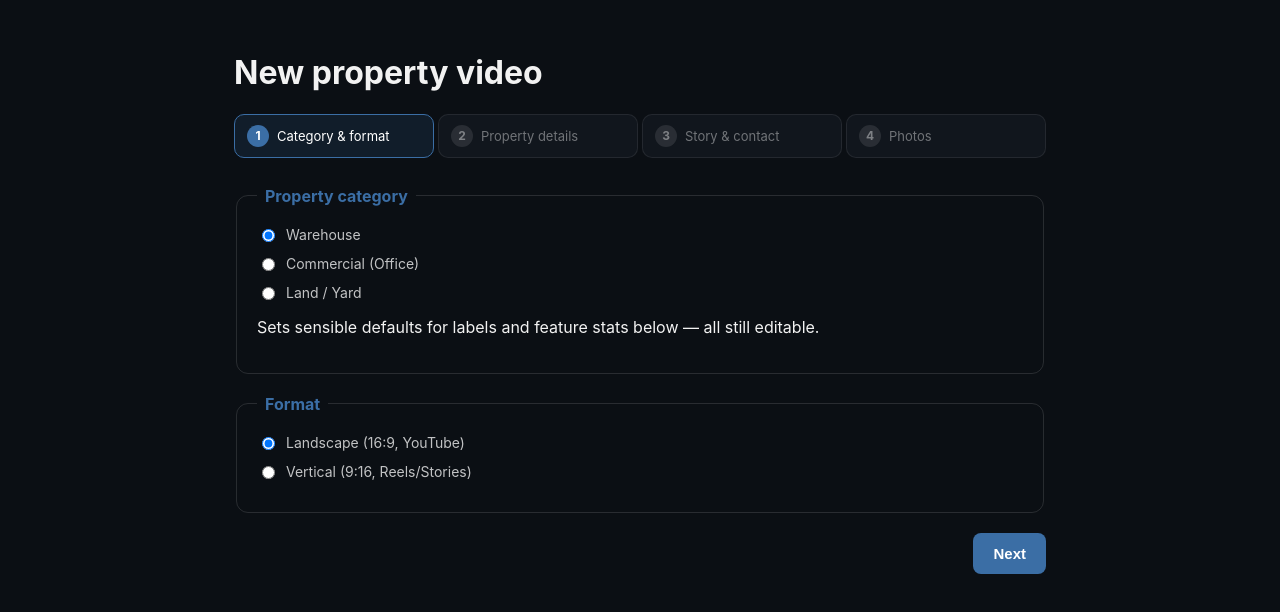
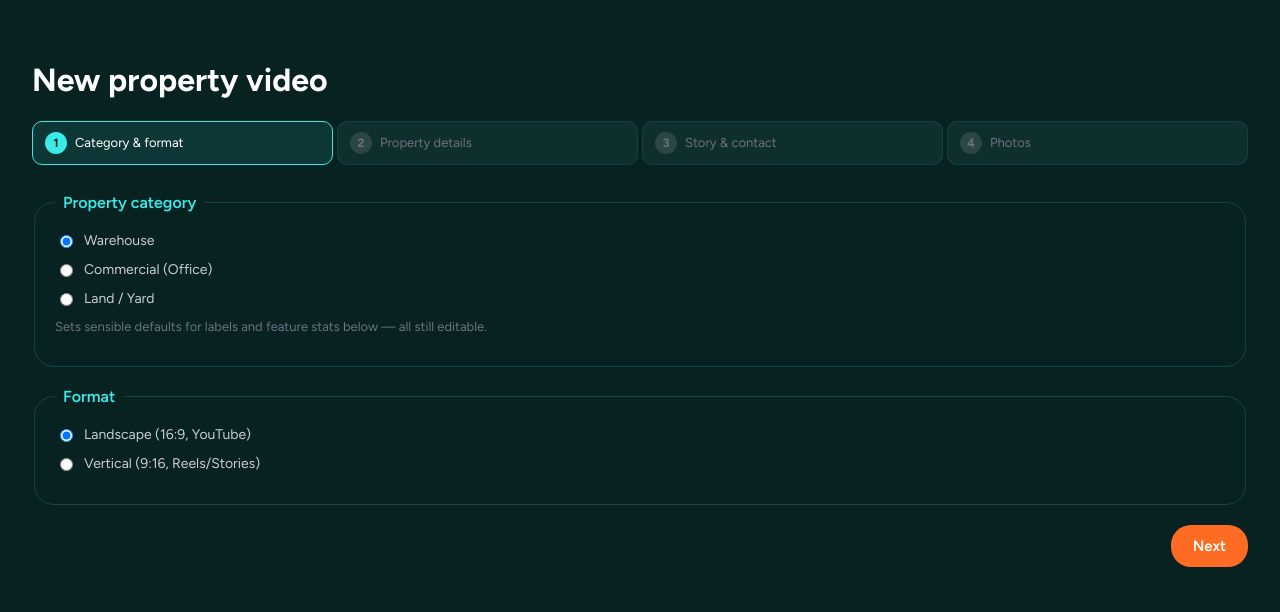
Before and after one commit to blendproperty/video, a Next.js app in the folder web/: page /new in a window 1280 px wide. Shown: the top 612 px of the page. Built offline with nearby package versions, Linux system fonts and the light colour scheme.

Commit message:
Apply Midpoint CI: cyan-black/cyan/orange palette, 20px radius, 1400px container

```diff
--- a/web/app/globals.css
+++ b/web/app/globals.css
@@ -1,43 +1,76 @@
+/* Midpoint CI
+   -----------
+   Cyan-black background, bright cyan primary accent (used heavily),
+   reflective orange as the secondary/CTA colour, grey-200/grey-400
+   neutrals, white. Figtree throughout (loaded in layout.tsx), 20px corner
+   radius, 1400px max container width. */
+
+:root {
+  --mp-cyan-black: #082121;
+  --mp-cyan-black-alt: #0f2e2e;
+  --mp-cyan: #39eae6;
+  --mp-orange: #fe6c23;
+  --mp-grey-200: #cacdd5;
+  --mp-grey-400: #6d7280;
+  --mp-white: #ffffff;
+  --mp-radius: 20px;
+}
+
 * {
   box-sizing: border-box;
 }
 
 body {
   margin: 0;
-  font-family: -apple-system, 'Segoe UI', Roboto, Arial, sans-serif;
-  background: #0b0f14;
-  color: #f2f2f2;
+  background: var(--mp-cyan-black);
+  color: var(--mp-white);
 }
 
 .page {
-  max-width: 860px;
+  max-width: 1400px;
   margin: 0 auto;
-  padding: 32px 24px 80px;
+  padding: 40px 32px 96px;
 }
 
 .page-header {
   display: flex;
   justify-content: space-between;
   align-items: center;
-  margin-bottom: 24px;
+  margin-bottom: 32px;
+}
+
+.brand-mark {
+  display: flex;
+  align-items: center;
+  gap: 12px;
+}
+
+.brand-mark img {
+  height: 28px;
 }
 
 .auth-page {
   min-height: 100vh;
   display: flex;
+  flex-direction: column;
   align-items: center;
   justify-content: center;
+  gap: 40px;
+}
+
+.auth-logo {
+  height: 40px;
 }
 
 .auth-card {
-  width: 340px;
+  width: 360px;
   display: flex;
   flex-direction: column;
   gap: 14px;
-  padding: 32px;
-  border-radius: 16px;
-  background: #11161d;
-  border: 1px solid rgba(255, 255, 255, 0.08);
+  padding: 36px;
+  border-radius: var(--mp-radius);
+  background: var(--mp-cyan-black-alt);
+  border: 1px solid rgba(57, 234, 230, 0.15);
 }
 
 .auth-card label,
@@ -46,18 +79,25 @@ body {
   flex-direction: column;
   gap: 6px;
   font-size: 14px;
-  color: rgba(255, 255, 255, 0.75);
+  color: var(--mp-grey-200);
   margin-bottom: 12px;
 }
 
 input,
 textarea {
-  background: #0b0f14;
-  border: 1px solid rgba(255, 255, 255, 0.15);
-  border-radius: 8px;
+  background: var(--mp-cyan-black);
+  border: 1px solid rgba(202, 205, 213, 0.25);
+  border-radius: 10px;
   padding: 10px 12px;
-  color: #fff;
+  color: var(--mp-white);
   font-size: 14px;
+  font-family: inherit;
+}
+
+input:focus,
+textarea:focus {
+  outline: none;
+  border-color: var(--mp-cyan);
 }
 
 textarea {
@@ -67,13 +107,14 @@ textarea {
 
 button,
 .primary-button {
-  background: #3b6ea5;
-  color: #fff;
+  background: var(--mp-orange);
+  color: var(--mp-white);
   border: none;
-  border-radius: 8px;
-  padding: 12px 20px;
+  border-radius: var(--mp-radius);
+  padding: 12px 22px;
   font-size: 15px;
   font-weight: 600;
+  font-family: inherit;
   cursor: pointer;
   text-decoration: none;
   display: inline-block;
@@ -81,29 +122,35 @@ button,
 
 .secondary-button {
   background: transparent;
-  color: rgba(255, 255, 255, 0.85);
-  border: 1px solid rgba(255, 255, 255, 0.25);
+  color: var(--mp-white);
+  border: 1px solid var(--mp-grey-400);
 }
 
 .link-button {
   background: none;
-  color: rgba(255, 255, 255, 0.6);
+  color: var(--mp-grey-200);
   padding: 0;
   font-size: 13px;
   text-decoration: underline;
 }
 
 fieldset {
-  border: 1px solid rgba(255, 255, 255, 0.12);
-  border-radius: 12px;
+  border: 1px solid rgba(57, 234, 230, 0.18);
+  border-radius: var(--mp-radius);
   padding: 20px;
   margin-bottom: 20px;
 }
 
 legend {
   padding: 0 8px;
-  font-weight: 700;
-  color: #3b6ea5;
+  font-weight: 600;
+  color: var(--mp-cyan);
+}
+
+.hint-text {
+  font-size: 13px;
+  color: var(--mp-grey-400);
+  margin: 4px 0 12px;
 }
 
 .radio-row {
@@ -116,6 +163,19 @@ legend {
   display: grid;
   grid-template-columns: repeat(auto-fit, minmax(180px, 1fr));
   gap: 0 16px;
+}
+
+.stats-grid {
+  display: flex;
+  flex-direction: column;
+  gap: 8px;
+  margin-bottom: 16px;
+}
+
+.stats-row {
+  display: grid;
+  grid-template-columns: 1fr 1fr;
+  gap: 12px;
 }
 
 /* --- Multi-step wizard (new video form) --------------------------------- */
@@ -136,9 +196,9 @@ legend {
   padding: 10px 12px;
   border-radius: 10px;
   font-size: 13px;
-  color: rgba(255, 255, 255, 0.4);
-  background: #11161d;
-  border: 1px solid rgba(255, 255, 255, 0.08);
+  color: var(--mp-grey-400);
+  background: var(--mp-cyan-black-alt);
+  border: 1px solid rgba(57, 234, 230, 0.1);
 }
 
 .wizard-step-index {
@@ -148,30 +208,30 @@ legend {
   width: 22px;
   height: 22px;
   border-radius: 50%;
-  background: rgba(255, 255, 255, 0.1);
+  background: rgba(202, 205, 213, 0.15);
   font-size: 12px;
   font-weight: 700;
   flex-shrink: 0;
 }
 
 .wizard-step.active {
-  color: #fff;
-  border-color: #3b6ea5;
-  background: rgba(59, 110, 165, 0.15);
+  color: var(--mp-white);
+  border-color: var(--mp-cyan);
+  background: rgba(57, 234, 230, 0.1);
 }
 
 .wizard-step.active .wizard-step-index {
-  background: #3b6ea5;
-  color: #fff;
+  background: var(--mp-cyan);
+  color: var(--mp-cyan-black);
 }
 
 .wizard-step.done {
-  color: rgba(255, 255, 255, 0.75);
+  color: var(--mp-grey-200);
 }
 
 .wizard-step.done .wizard-step-index {
-  background: rgba(76, 175, 80, 0.35);
-  color: #fff;
+  background: rgba(57, 234, 230, 0.35);
+  color: var(--mp-cyan-black);
 }
 
 .wizard-nav {
@@ -193,28 +253,28 @@ legend {
 }
 
 .photo-slot {
-  border: 1px solid rgba(255, 255, 255, 0.1);
-  border-radius: 10px;
+  border: 1px solid rgba(202, 205, 213, 0.15);
+  border-radius: 12px;
   padding: 14px;
-  background: #0e1319;
+  background: var(--mp-cyan-black-alt);
 }
 
 .photo-slot span {
   font-weight: 600;
-  color: #fff;
+  color: var(--mp-white);
 }
 
 .photo-slot small {
-  color: rgba(255, 255, 255, 0.45);
+  color: var(--mp-grey-400);
 }
 
 .photo-slot-filled {
-  border-color: rgba(76, 175, 80, 0.5);
-  background: rgba(76, 175, 80, 0.06);
+  border-color: rgba(57, 234, 230, 0.5);
+  background: rgba(57, 234, 230, 0.05);
 }
 
 .photo-slot-filename {
-  color: #8bc98f !important;
+  color: var(--mp-cyan) !important;
   word-break: break-all;
 }
 
@@ -235,20 +295,25 @@ legend {
   display: flex;
   justify-content: space-between;
   padding: 14px 16px;
-  border-radius: 10px;
-  background: #11161d;
-  color: #fff;
+  border-radius: 12px;
+  background: var(--mp-cyan-black-alt);
+  color: var(--mp-white);
   text-decoration: none;
+  border: 1px solid rgba(57, 234, 230, 0.1);
 }
 
 .status {
   font-size: 12px;
   text-transform: uppercase;
-  padding: 3px 8px;
+  padding: 3px 10px;
   border-radius: 999px;
-  background: rgba(255, 255, 255, 0.1);
+  background: rgba(202, 205, 213, 0.15);
 }
 
-.status-done { background: rgba(76, 175, 80, 0.25); }
+.status-done { background: rgba(57, 234, 230, 0.25); color: var(--mp-white); }
 .status-failed { background: rgba(255, 107, 107, 0.25); }
-.status-rendering, .status-pending { background: rgba(59, 110, 165, 0.3); }
+.status-rendering, .status-pending { background: rgba(254, 108, 35, 0.25); }
+
+video {
+  border-radius: var(--mp-radius) !important;
+}
```
